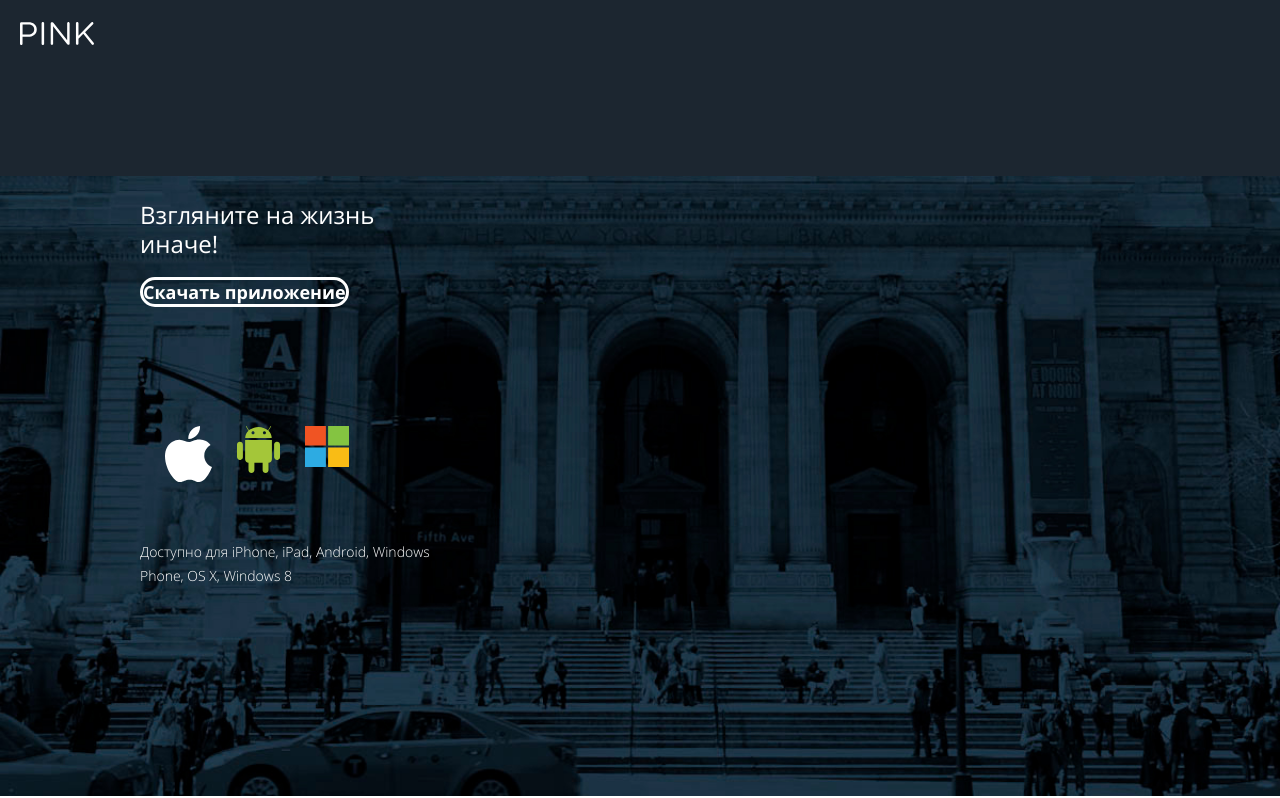
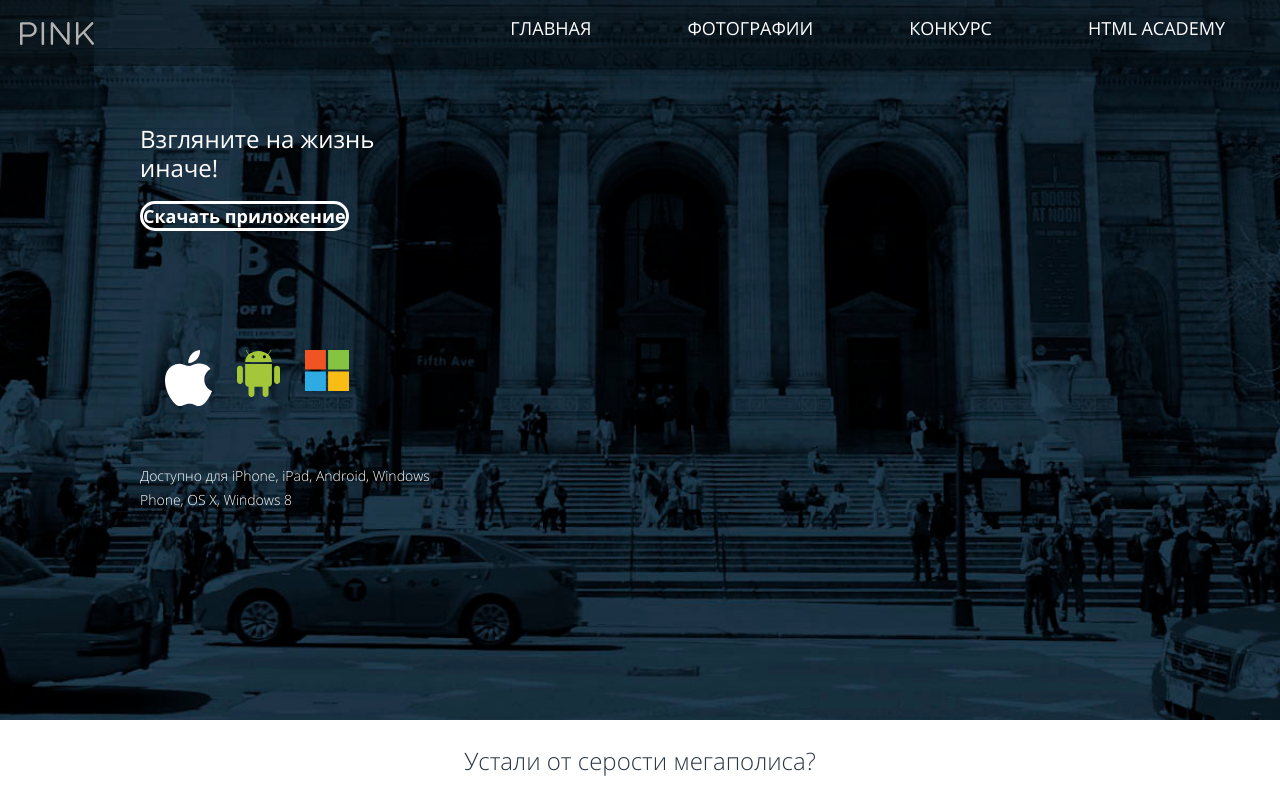
Before and after one commit to annmaximova/1572625-pink-22, a website: page source/index.html in a window 1280 px wide. Shown: the top 798 px of the page. Drawn offline with nearby package versions, Linux system fonts and the light colour scheme; files that its build step writes are made by us from their sources.

Commit message:
Внесла правки

```diff
--- a/source/less/blocks/download.less
+++ b/source/less/blocks/download.less
@@ -19,6 +19,7 @@
     background-repeat: no-repeat;
     background-position: 50% 0;
     background-size: cover;
+    padding-top: 100px;
   }
 }
 
--- a/source/less/blocks/header.less
+++ b/source/less/blocks/header.less
@@ -9,6 +9,10 @@
   display: flex;
   flex-direction: column;
   position: relative;
+
+  @media (min-width: @desktop-width) {
+    position: absolute;
+  }
 }
 
 .page-header__logo {
@@ -16,7 +20,7 @@
   height: 66px;
   text-align: left;
   padding-left: 20px;
-  /*background-color: @header-black;*/
+  background-color: @header-black;
 
   @media (min-width: @tablet-width) {
     order: 0;
@@ -25,16 +29,17 @@
 
   @media (min-width: @desktop-width) {
     height: 110px;
+    position: absolute;
   }
 }
 
-.page-header__logo--opened {
+/*.page-header__logo--opened {
   background-color: @dark-blue;
 }
 
 .page-header__logo--closed {
   background-color: @header-black;
-}
+}*/
 
 .page-header__logo img {
   padding-top: 22px;
@@ -49,6 +54,10 @@
 
   @media (min-width: @desktop-width) {
     background-color: @header-black;
+    position: absolute;
+    min-width: 1300px;
+    padding: 0;
+    margin: 0;
   }
 }
 
@@ -58,7 +67,7 @@
   @media (min-width: @desktop-width) {
     display: flex;
     justify-content: space-between;
-    width: 1000px;
+    width: auto;
     margin: 0 auto;
   }
 }
@@ -178,6 +187,13 @@
   }
 }
 
+@media (min-width: @desktop-width) {
+  .main-nav--closed .site-list__item {
+    display: block;
+  }
+}
+
+
 .site-list {
   list-style: none;
   margin: 0;
@@ -187,7 +203,7 @@
     display: flex;
     flex-wrap: wrap;
     justify-content: flex-end;
-    width: 1000px;
+    width: auto;
     flex-grow: 1;
   }
 }
--- a/source/less/global/global.less
+++ b/source/less/global/global.less
@@ -1,6 +1,5 @@
 body {
   margin: 0 auto;
-  background: white;
   font-family: "Open Sans", "Arial", sans-serif;
 }
 
```
